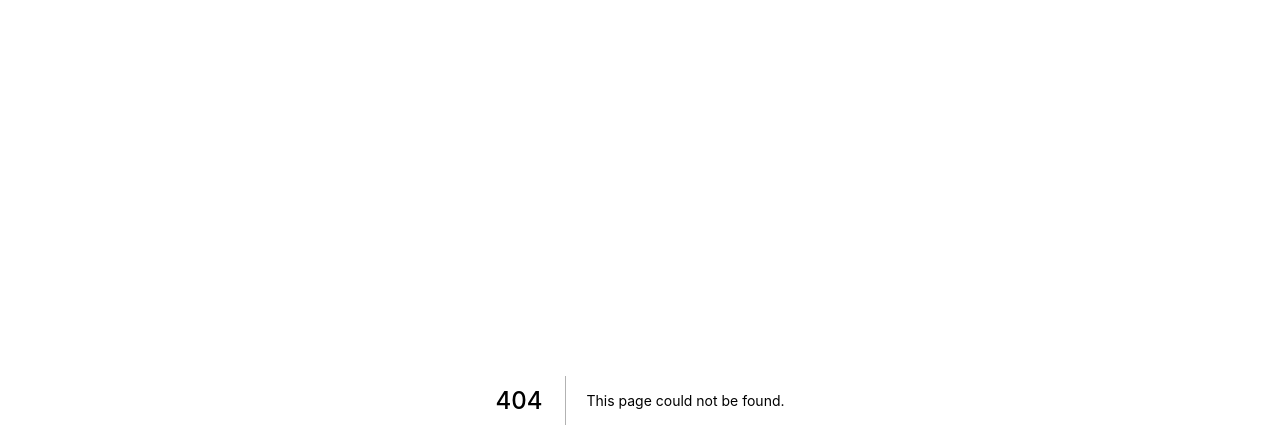
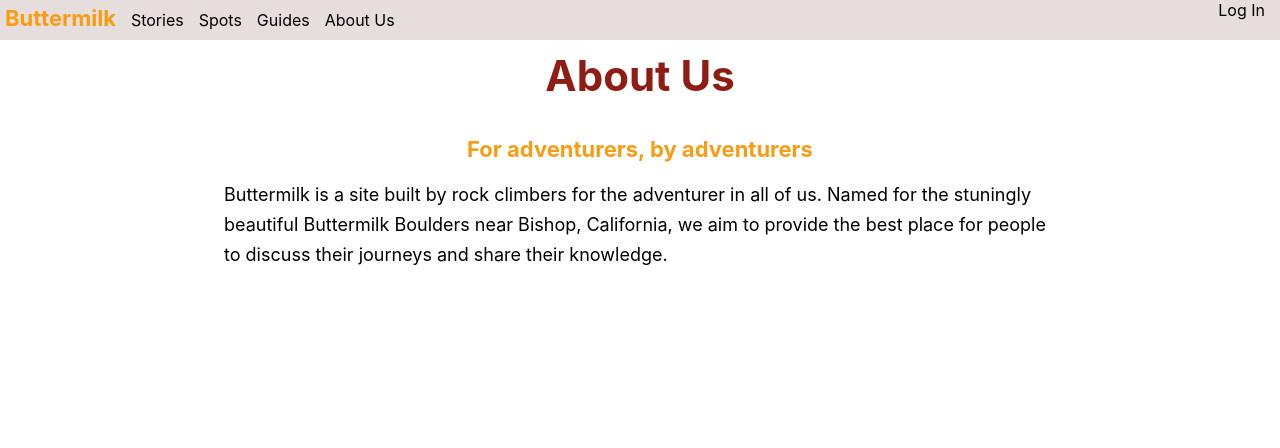
Before and after one commit to tommy-js/Buttermilk, a Next.js app: page /about in a window 1280 px wide. Before the commit this address had no page. Shown: the top 448 px of the page. Built offline with nearby package versions, Linux system fonts and the light colour scheme.

Commit message:
Add about page and route

```diff
--- /dev/null
+++ b/components/about/AboutPage/AboutPage.tsx
@@ -0,0 +1,15 @@
+import React from "react";
+import { Header } from "../Header/Header";
+import { SubHeader } from "../SubHeader/SubHeader";
+import { SubText } from "../SubText/SubText";
+import styles from "./styles.module.scss";
+
+export const AboutPage: React.FC = () => {
+  return (
+    <div className={styles.about_page}>
+      <Header />
+      <SubHeader />
+      <SubText />
+    </div>
+  );
+};
--- /dev/null
+++ b/components/about/AboutPage/styles.module.scss
@@ -0,0 +1,3 @@
+.about_page {
+  margin-top: 50px;
+}
--- /dev/null
+++ b/components/about/Header/Header.tsx
@@ -0,0 +1,6 @@
+import React from "react";
+import styles from "./styles.module.scss";
+
+export const Header: React.FC = () => {
+  return <h2 className={styles.header}>About Us</h2>;
+};
--- /dev/null
+++ b/components/about/Header/styles.module.scss
@@ -0,0 +1,8 @@
+@import "../../globals/variables.scss";
+
+.header {
+  margin-top: 50px;
+  font-size: 42px;
+  color: $red;
+  text-align: center;
+}
--- /dev/null
+++ b/components/about/SubHeader/SubHeader.tsx
@@ -0,0 +1,6 @@
+import React from "react";
+import styles from "./styles.module.scss";
+
+export const SubHeader: React.FC = () => {
+  return <h2 className={styles.subheader}>For adventurers, by adventurers</h2>;
+};
--- /dev/null
+++ b/components/about/SubHeader/styles.module.scss
@@ -0,0 +1,7 @@
+@import "../../globals/variables.scss";
+
+.subheader {
+  font-size: 22px;
+  color: $yellow;
+  text-align: center;
+}
--- /dev/null
+++ b/components/about/SubText/SubText.tsx
@@ -0,0 +1,15 @@
+import React from "react";
+import styles from "./styles.module.scss";
+
+export const SubText: React.FC = () => {
+  return (
+    <div className={styles.subtext}>
+      <p className={styles.text}>
+        Buttermilk is a site built by rock climbers for the adventurer in all of
+        us. Named for the stuningly beautiful Buttermilk Boulders near Bishop,
+        California, we aim to provide the best place for people to discuss their
+        journeys and share their knowledge.
+      </p>
+    </div>
+  );
+};
--- /dev/null
+++ b/components/about/SubText/styles.module.scss
@@ -0,0 +1,12 @@
+@import "../../globals/variables.scss";
+
+.subtext {
+  font-size: 18px;
+  width: 65%;
+  margin-left: auto;
+  margin-right: auto;
+  line-height: 165%;
+}
+
+.text {
+}
--- /dev/null
+++ b/pages/about/index.tsx
@@ -0,0 +1,11 @@
+import { Navbar } from "../../components/navigation/Navbar/Navbar";
+import { AboutPage } from "../../components/about/AboutPage/AboutPage";
+
+export default function About() {
+  return (
+    <div>
+      <Navbar />
+      <AboutPage />
+    </div>
+  );
+}
```
